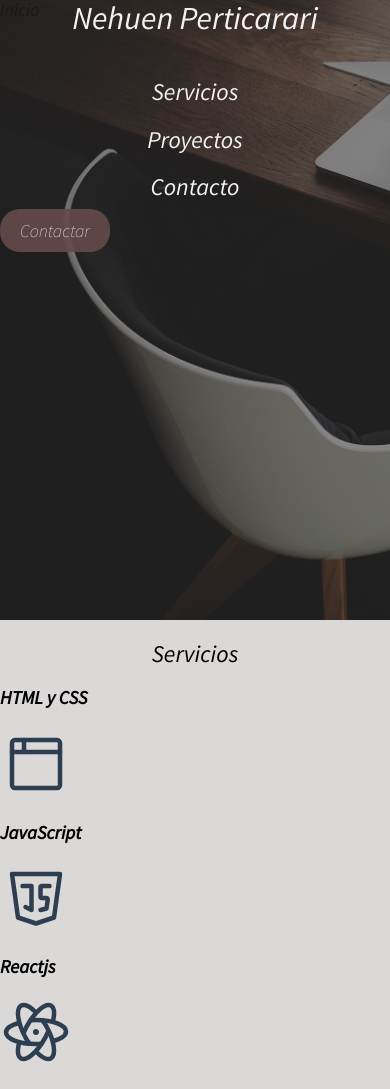
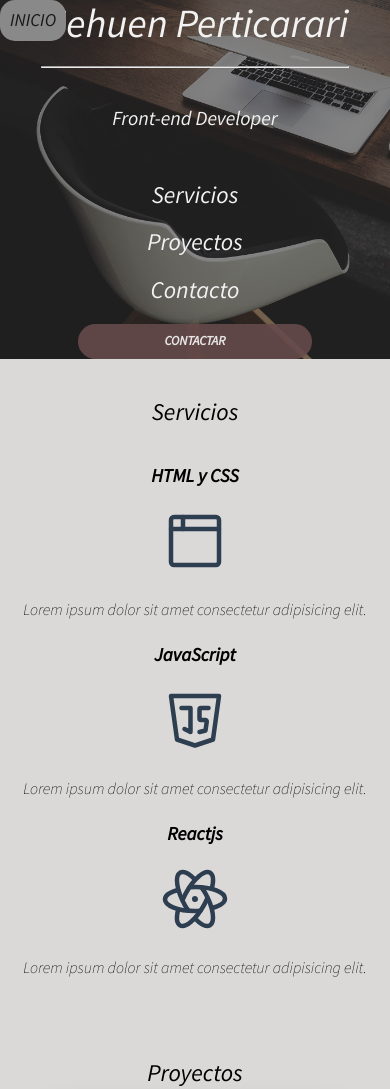
Before and after one commit to nehuenperticarari/portafolio, a plain HTML site: page index.html in a window 390 px wide. Shown: the top 1089 px of the page. Drawn offline with Linux system fonts and the light colour scheme.

Commit message:
cambios finales

```diff
--- a/css/styles.css
+++ b/css/styles.css
@@ -1,3 +1,4 @@
+/* Globales */
 html{
     font-size: 62.5%;
     box-sizing: border-box;
@@ -11,6 +12,7 @@ body{
     font-family: 'Source Sans Pro', sans-serif;
     font-weight: 200;
     background-color: rgb(219, 216, 216);
+    /* background-image: linear-gradient(to top, #696969 30%, #dbd8d8 80%) */
 }
 
 /* el selector html y body, hacen que 1 rem sean 10 pixeles */
@@ -20,7 +22,34 @@ body{
     margin: 0 auto;
     max-width: 120rem;
 }
+/* headers */
+.boton{
+    background-color: rgb(88, 59, 59);
+    color: white;
+    opacity: 0.9;
+    text-decoration: none;
+    border-radius: 2rem;
+    padding: 1rem 2rem;
+    font-size: large;
+    font-weight: bold;
+    text-transform: uppercase;
+    text-align: center;
+    width: 30%;
+}
 
+@media (max-width: 767px) {
+    .boton{
+        font-size: small;
+        width: 60%;
+    }
+}
+
+.boton:hover{
+    background-color: grey;
+
+}
+
+@media (min-width: 768px) {
     header{
         background-image: url(../img/header.jpg);
         opacity: 0.9;
@@ -29,11 +58,31 @@ header{
         background-size: cover;
         position: relative;
     }
+}
+@media (max-width: 767px) {
+    header{
+        background-image: url(../img/header.jpg);
+        max-width: 480px;
+        opacity: 0.9;
+        height: 62rem;
+        background-repeat: no-repeat;
+        background-size: cover;
+        position: relative;
+        height: 100%;
+        width: 100%;
+        object-fit: contain;
+
+    }
+}
 
 .headerContent{
     width: 100%;
     height: 100%;
-    background-color: rgb(3, 3, 3, .5)
+    background-color: rgb(3, 3, 3, .5);
+    display: flex;
+    flex-direction: column;
+    align-items: center;
+    justify-content: center;
 }
 
 .titulo{
@@ -42,8 +91,16 @@ header{
     font-weight: 400;
     margin-top: 0%;
     color: whitesmoke;
+    font-size: 4rem
 }
-
+@media (max-width: 320px) {
+    .titulo{
+        font-size: 3rem;
+    }
+}
+.letra{
+    font-size: 2rem;
+}
 .NavBar{
     padding: 1rem 1rem;
     display: flex;
@@ -70,59 +127,79 @@ header{
     transition: all 1s;
     background-color: rgb(68, 66, 73);
     background-size: 1rem;
-    border-radius: 0.4rem;
+    border-radius: 1rem;
     transition: all 0.5s;
 }
 
 .inicio{
-    position: fixed;
+    align-self: stretch
 }
 .inicio a{
     color: rgb(104, 102, 102);
     text-decoration: none;
     font-weight: 400;
     font-size: large;
+    padding: 1rem 1rem;
+    position: fixed;
+    top: 0;
+    text-transform: lowercase;
 }
 
 .inicio a:hover{
     color: rgb(3, 3, 3);
     transition: all 0.3s;
+    background-color: gray;
+    border-radius: 1.5rem;
+    text-transform: uppercase;
 }
-
-.botonconainer{
-    display: flex;
-    flex-direction: column;
-    align-items: center;
-    justify-content: center;
-}
-.boton{
-    background-color: rgb(88, 59, 59);
-    color: white;
-    opacity: 0.9;
-    text-decoration: none;
-    border-radius: 2rem;
-    padding: 1rem 2rem;
-    font-size: large;
-
-}
-
-.boton:hover{
-    background-color: grey;
-
-}
-
+/* titulos */
 .subtitulo{
     text-align: center;
     font-family: 'Source Sans Pro', sans-serif;
     font-weight: 400;
 }
-
+/* navegacion principal */
 .imgProyecto{
     width: 30rem;
     height: 14rem;
     border-radius: 1rem;
+    -webkit-box-shadow: 0px 10px 38px -8px rgba(0,0,0,0.48);
+    -moz-box-shadow: 0px 10px 38px -8px rgba(0,0,0,0.48);
+    box-shadow: 0px 10px 38px -8px rgba(0,0,0,0.48);
+
 }
 
 .imgProyecto:hover{
-    opacity: 0.5;
+    opacity: 0.6;
+    -webkit-box-shadow: 7px 10px 5px 0px rgba(0,0,0,0.48);
+    -moz-box-shadow: 7px 10px 5px 0px rgba(0,0,0,0.48);
+    box-shadow: 7px 10px 5px 0px rgba(0,0,0,0.48);
 }
+/* Servicios y proyectos */
+.container{
+    display: flex;
+    flex-direction: column;
+    align-items: center;
+    justify-content: center;
+    padding: 2rem;
+}
+
+@media (min-width: 768px) {
+    .servicios{
+        display: grid;
+        grid-template-columns: 1fr 1fr 1fr;
+        column-gap: 10rem;
+    }
+}
+.servicios h3{
+    text-align: center;
+}
+.servicios p{
+    line-height: 2;
+    text-align: center;
+}
+.iconos{
+    display:flex ;
+    justify-content: space-evenly;
+    align-items: center;
+}
--- a/index.html
+++ b/index.html
@@ -5,48 +5,58 @@
     <meta http-equiv="X-UA-Compatible" content="IE=edge">
     <meta name="viewport" content="width=device-width, initial-scale=1.0">
     <link href="https://fonts.googleapis.com/css2?family=Source+Sans+Pro:ital,wght@1,200;1,400&display=swap" rel="stylesheet">
-    <link rel="preload" href="css/normalize.css" as="style">
+
     <link rel="stylesheet" href="css/normalize.css">
-    <link rel="preload" href="css/styles.css" as="style">
+
     <link rel="stylesheet" href="css/styles.css">
     <title>Portafolio</title>
 </head>
 <body>
     <header>
         <div class="headerContent">
-            <div class="inicio">
-                <a href="#home">Inicio</a>
-            </div>
-            <h1 id="home" class="titulo">Nehuen Perticarari</h1>
+            <h1 id="home" class="titulo">Nehuen Perticarari
+            <hr><span class="letra">Front-end Developer</span></h1>
+            <div class="inicio"><a href="#home">Inicio</a> </div>
             <nav class="NavBar contenedor">
-                <a href="#about">Servicios</a>
+                <a href="#servicios">Servicios</a>
                 <a href="#proyectos">Proyectos</a>
                 <a href="#contacto">Contacto</a>
             </nav>
-            <div class="botoncontainer">
             <a href="https://api.whatsapp.com/send?phone=543546478941" class="boton">Contactar</a>
-            </div>
         </div>
     </header>
 
     <main>
-        <section class="about">
-            <h2 id='about' class="subtitulo">Servicios</h2>
+        <section class="container">
+            <h2 id='servicios' class="subtitulo">Servicios</h2>
+            <div class="servicios">
+                <section>
                     <h3>HTML y CSS</h3>
+                    <div class="iconos">
                     <svg xmlns="http://www.w3.org/2000/svg" class="icon icon-tabler icon-tabler-browser" width="72" height="72" viewBox="0 0 24 24" stroke-width="1.5" stroke="#2c3e50" fill="none" stroke-linecap="round" stroke-linejoin="round">
                         <path stroke="none" d="M0 0h24v24H0z" fill="none"/>
                         <rect x="4" y="4" width="16" height="16" rx="1" />
                         <line x1="4" y1="8" x2="20" y2="8" />
                         <line x1="8" y1="4" x2="8" y2="8" />
                     </svg>
+                    </div>
+                    <p>Lorem ipsum dolor sit amet consectetur adipisicing elit.</p>
+                </section>
+                <section>
                     <h3>JavaScript</h3>
+                    <div class="iconos">
                     <svg xmlns="http://www.w3.org/2000/svg" class="icon icon-tabler icon-tabler-brand-javascript" width="72" height="72" viewBox="0 0 24 24" stroke-width="1.5" stroke="#2c3e50" fill="none" stroke-linecap="round" stroke-linejoin="round">
                         <path stroke="none" d="M0 0h24v24H0z" fill="none"/>
                         <path d="M20 4l-2 14.5l-6 2l-6 -2l-2 -14.5z" />
                         <path d="M7.5 8h3v8l-2 -1" />
                         <path d="M16.5 8h-2.5a0.5 .5 0 0 0 -.5 .5v3a0.5 .5 0 0 0 .5 .5h1.423a0.5 .5 0 0 1 .495 .57l-.418 2.93l-2 .5" />
                     </svg>
+                    </div>
+                    <p>Lorem ipsum dolor sit amet consectetur adipisicing elit.</p>
+            </section>
+                <section>
                     <h3>Reactjs</h3>
+                    <div class="iconos">
                     <svg xmlns="http://www.w3.org/2000/svg" class="icon icon-tabler icon-tabler-brand-react-native" width="72" height="72" viewBox="0 0 24 24" stroke-width="1.5" stroke="#2c3e50" fill="none" stroke-linecap="round" stroke-linejoin="round">
                         <path stroke="none" d="M0 0h24v24H0z" fill="none"/>
                         <path d="M6.357 9c-2.637 .68 -4.357 1.845 -4.357 3.175c0 2.107 4.405 3.825 9.85 3.825c.74 0 1.26 -.039 1.95 -.097" />
@@ -57,18 +67,29 @@
                         <path d="M8 12c.285 -.66 .607 -1.308 .968 -1.978c2.647 -4.844 6.253 -7.89 8.046 -6.801c1.11 .679 1.262 2.706 .56 5.393" />
                         <path d="M12.26 12.015h-.01c-.01 .13 -.12 .24 -.26 .24a0.263 .263 0 0 1 -.25 -.26c0 -.14 .11 -.25 .24 -.25h-.01c.13 -.01 .25 .11 .25 .24" />
                     </svg>
+                    </div>
+                    <p>Lorem ipsum dolor sit amet consectetur adipisicing elit.</p>
+                </section>
+            </div>
         </section>
 
-        <section class="proyectos">
+        <section class="container">
             <h2 id="proyectos" class="subtitulo">Proyectos</h2>
-
+            <div class="servicios">
+            <section>
             <a href="https://github.com/nehuenperticarari/reactjs"><img class="imgProyecto" src="./img/el vikingo.png" alt="Elvikingo"></a>
+            </section>
+            <section>
             <a href="https://github.com/nehuenperticarari/JavaScript"><img class="imgProyecto" src="./img/calculadora de interes.png" alt="calculadora"></a>
-
+            </section>
+            <section><a href="">aca iria otro</a></section>
+            </div>
         </section>
 
-        <section class="contacto">
+        <section class="container">
             <h2 id='contacto' class="subtitulo">Contacto</h2>
+            <div class="servicios">
+                <section>
                 <h3>linkedin</h3>
                     <a href="https://www.linkedin.com/in/nehuen-perticarari-ba3202203/"><svg xmlns="http://www.w3.org/2000/svg" class="icon icon-tabler icon-tabler-brand-linkedin" width="72" height="72" viewBox="0 0 24 24" stroke-width="1.5" stroke="#2c3e50" fill="none" stroke-linecap="round" stroke-linejoin="round">
                         <path stroke="none" d="M0 0h24v24H0z" fill="none"/>
@@ -78,18 +99,24 @@
                         <line x1="12" y1="16" x2="12" y2="11" />
                         <path d="M16 16v-3a2 2 0 0 0 -4 0" />
                     </svg></a>
+                </section>
+                <section>
                     <h3>email</h3>
                     <a href="mailto:nehuenperticarari@gmail.com"><svg xmlns="http://www.w3.org/2000/svg" class="icon icon-tabler icon-tabler-mail" width="72" height="72" viewBox="0 0 24 24" stroke-width="1.5" stroke="#2c3e50" fill="none" stroke-linecap="round" stroke-linejoin="round">
                         <path stroke="none" d="M0 0h24v24H0z" fill="none"/>
                         <rect x="3" y="5" width="18" height="14" rx="2" />
                         <polyline points="3 7 12 13 21 7" />
                     </svg></a>
+                </section>
+                <section>
                 <h3>whatsapp</h3>
                     <a href="https://api.whatsapp.com/send?phone=543546478941"><svg xmlns="http://www.w3.org/2000/svg" class="icon icon-tabler icon-tabler-brand-whatsapp" width="72" height="72" viewBox="0 0 24 24" stroke-width="1.5" stroke="#2c3e50" fill="none" stroke-linecap="round" stroke-linejoin="round">
                         <path stroke="none" d="M0 0h24v24H0z" fill="none"/>
                         <path d="M3 21l1.65 -3.8a9 9 0 1 1 3.4 2.9l-5.05 .9" />
                         <path d="M9 10a0.5 .5 0 0 0 1 0v-1a0.5 .5 0 0 0 -1 0v1a5 5 0 0 0 5 5h1a0.5 .5 0 0 0 0 -1h-1a0.5 .5 0 0 0 0 1" />
                     </svg></a>
+                </section>
+            </div>
         </section>
     </main>
 
```
Lines whose indentation alone changed are shown as unchanged.
